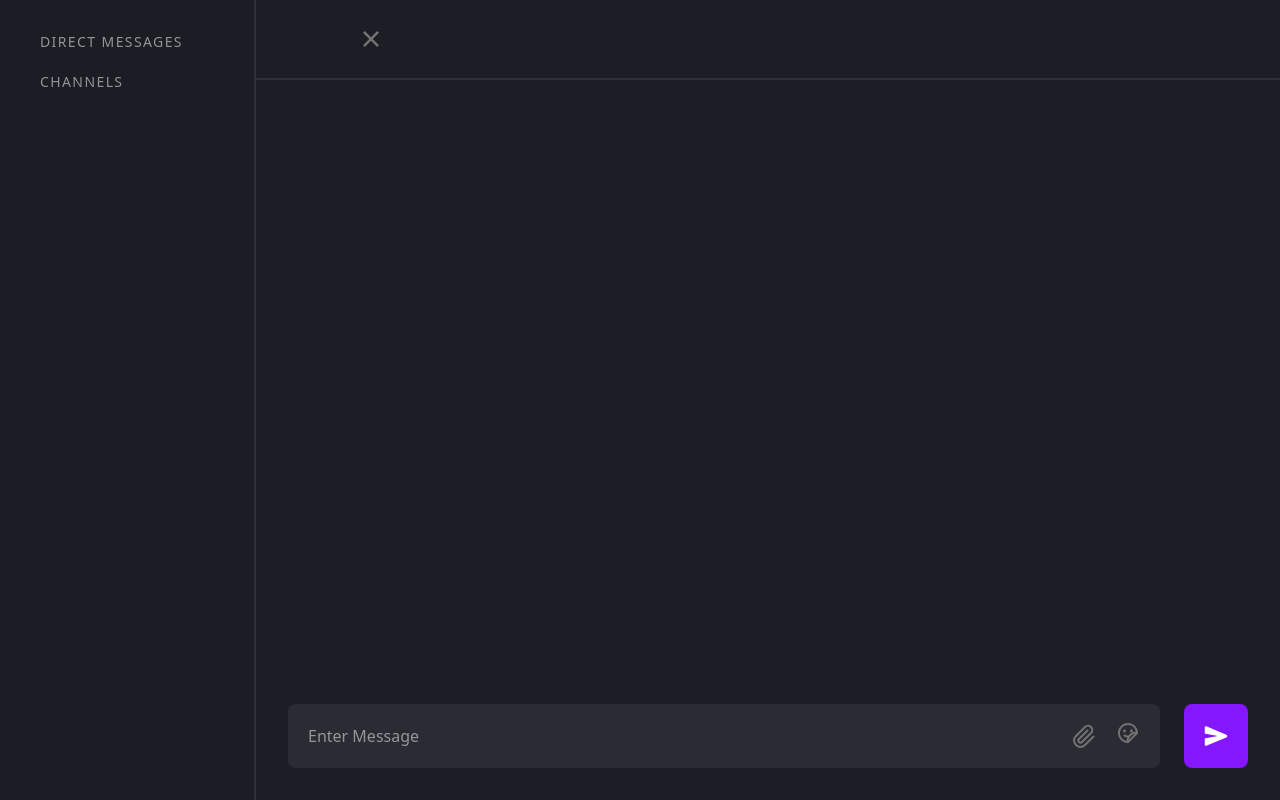
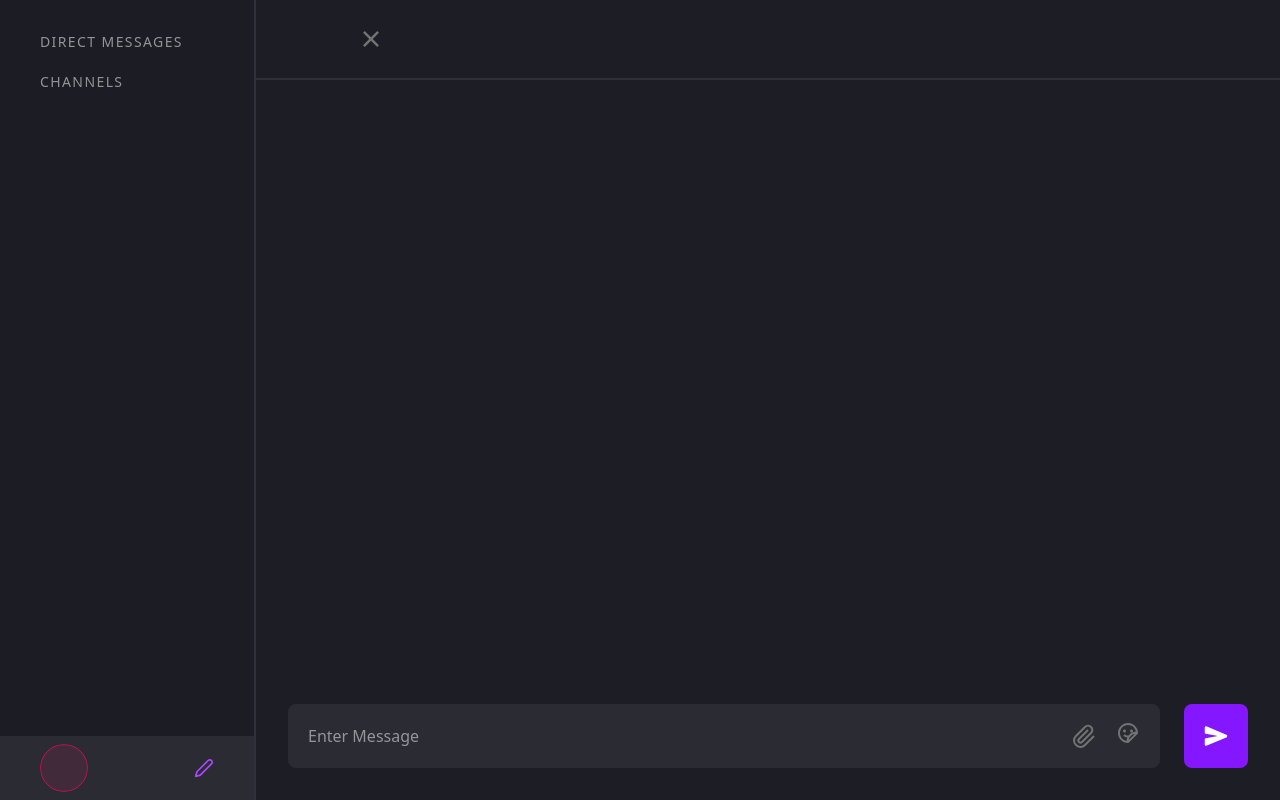
Before and after one commit to Jatin742/Chat-App, a Next.js app in the folder client/: page /chat in a window 1280 px wide. Built offline with nearby package versions, Linux system fonts and the light colour scheme; no server answers.

Commit message:
Added Tooltip and Fixed Bug in Update Profile Function

```diff
--- /dev/null
+++ b/client/app/chat/components/ProfileInfo/ProfileInfo.tsx
@@ -0,0 +1,62 @@
+import { getColor } from "@/app/lib/utils/colors";
+import { HOST } from "@/app/lib/utils/constants";
+import { Avatar, AvatarImage } from "@/components/ui/avatar"
+import { useAppStore } from "@/store";
+import { Tooltip, TooltipContent, TooltipProvider, TooltipTrigger} from "@/components/ui/tooltip"
+import { FiEdit2 } from "react-icons/fi";
+
+const ProfileInfo = () => {
+  const { userInfo } = useAppStore();
+
+  return (
+    <div className="absolute bottom-0 h-16 flex items-center justify-between px-10 w-full bg-[#2a2b33]">
+      <div className="flex gap-3 items-center justify-center">
+        <div className="w-12 h-12 relative overflow-hidden">
+          <Avatar className='h-12 w-12 rounded-full overflow-hidden'>
+            {
+              userInfo?.image ?
+                <AvatarImage
+                  src={`${HOST}/${userInfo.image}`}
+                  alt='profile'
+                  className='object-cover w-full h-full bg-black' />
+                :
+                <div
+                  className={`uppercase h-12 w-12 text-lg border flex items-center justify-center rounded-full ${getColor(userInfo?.color ?? 0)}`}
+                >
+                  {userInfo?.firstName ? userInfo.firstName.split("").shift() :
+                    userInfo?.email.split("").shift()
+                  }
+                </div>
+            }
+          </Avatar>
+        </div>
+        <div>
+          {
+            userInfo?.firstName && userInfo?.lastName ?
+              `${userInfo.firstName} ${userInfo.lastName}`
+              :
+              ""
+          }
+        </div>
+      </div>
+      <div className="flex gap-5">
+        <TooltipProvider>
+        <Tooltip>
+          <TooltipTrigger asChild>
+            <FiEdit2 className="text-purple-500 text-xl font-medium"/>
+           </TooltipTrigger>
+
+          <TooltipContent
+            className="bg-[#1c1b1e] border-none text-white"
+            showArrow={false}
+          >
+            Edit Profile
+          </TooltipContent>
+        </Tooltip>
+        </TooltipProvider>
+      </div>
+    </div>
+  )
+}
+// "uploads/profiles/1770548002198Photo-white-bcg-min.jpg"
+export default ProfileInfo
--- a/client/app/chat/components/contacts-container/ContactsContainer.tsx
+++ b/client/app/chat/components/contacts-container/ContactsContainer.tsx
@@ -1,4 +1,5 @@
 import React from 'react'
+import ProfileInfo from '../ProfileInfo/ProfileInfo';
 
 const ContactsContainer = () => {
   return (
@@ -17,7 +18,7 @@ const ContactsContainer = () => {
           <Title text='Channels'/>
         </div>
       </div>
-
+      <ProfileInfo />
     </div>
   )
 }
--- a/client/app/chat/components/message-bar/MessageBar.tsx
+++ b/client/app/chat/components/message-bar/MessageBar.tsx
@@ -20,10 +20,10 @@ const MessageBar = () => {
       if(emojiRef.current && !emojiRef.current.contains(event.target as Node)){
         setEmojiPickerOpen(false);
       }
-      document.addEventListener('mousedown', handleClickOutside);
-      return ()=>{
-        document.removeEventListener('mousedown', handleClickOutside);
-      }
+    }
+    document.addEventListener('mousedown', handleClickOutside);
+    return ()=>{
+      document.removeEventListener('mousedown', handleClickOutside);
     }
   },[emojiRef]);
   return (
@@ -44,7 +44,7 @@ const MessageBar = () => {
           >
           <RiEmojiStickerLine  className='text-2xl'/>
           </button>
-          <div className="absolute bottom-16 right-0">
+          <div className="absolute bottom-16 right-0" ref={emojiRef}>
             <EmojiPicker
             theme={Theme.DARK}
               open={emojiPickerOpen}
--- a/client/app/profile/page.tsx
+++ b/client/app/profile/page.tsx
@@ -55,7 +55,7 @@ const page = () => {
     const saveChanges = async ()=>{
       if(validateProfile()){
         try {
-          const response = await apiClient.patch(UPDATE_PROFILE_ROUTE, {firstName, lastName, color:selectedColor},
+          const response = await apiClient.post(UPDATE_PROFILE_ROUTE, {firstName, lastName, color:selectedColor},
             {withCredentials:true}
           );
           if(response.status === 200){
--- /dev/null
+++ b/client/components/ui/tooltip.tsx
@@ -0,0 +1,63 @@
+"use client"
+
+import * as React from "react"
+import { Tooltip as TooltipPrimitive } from "radix-ui"
+
+import { cn } from "@/lib/utils"
+
+function TooltipProvider({
+  delayDuration = 0,
+  ...props
+}: React.ComponentProps<typeof TooltipPrimitive.Provider>) {
+  return (
+    <TooltipPrimitive.Provider
+      data-slot="tooltip-provider"
+      delayDuration={delayDuration}
+      {...props}
+    />
+  )
+}
+
+function Tooltip({
+  ...props
+}: React.ComponentProps<typeof TooltipPrimitive.Root>) {
+  return <TooltipPrimitive.Root data-slot="tooltip" {...props} />
+}
+
+function TooltipTrigger({
+  ...props
+}: React.ComponentProps<typeof TooltipPrimitive.Trigger>) {
+  return <TooltipPrimitive.Trigger data-slot="tooltip-trigger" {...props} />
+}
+
+function TooltipContent({
+  className,
+  sideOffset = 0,
+  children,
+  showArrow = false,
+  ...props
+}: React.ComponentProps<typeof TooltipPrimitive.Content> & {
+  showArrow?: boolean
+}) {
+  return (
+    <TooltipPrimitive.Portal>
+      <TooltipPrimitive.Content
+        data-slot="tooltip-content"
+        sideOffset={sideOffset}
+        className={cn(
+          "bg-foreground text-background animate-in fade-in-0 zoom-in-95 data-[state=closed]:animate-out data-[state=closed]:fade-out-0 data-[state=closed]:zoom-out-95 data-[side=bottom]:slide-in-from-top-2 data-[side=left]:slide-in-from-right-2 data-[side=right]:slide-in-from-left-2 data-[side=top]:slide-in-from-bottom-2 z-50 w-fit origin-(--radix-tooltip-content-transform-origin) rounded-md px-3 py-1.5 text-xs text-balance",
+          className
+        )}
+        {...props}
+      >
+        {children}
+
+        {showArrow && (
+          <TooltipPrimitive.Arrow className="bg-foreground fill-foreground z-50 size-2.5 translate-y-[calc(-50%_-_2px)] rotate-45 rounded-[2px]" />
+        )}
+      </TooltipPrimitive.Content>
+    </TooltipPrimitive.Portal>
+  )
+}
+
+export { Tooltip, TooltipTrigger, TooltipContent, TooltipProvider }
--- a/client/package.json
+++ b/client/package.json
@@ -20,6 +20,7 @@
     "lucide-react": "^0.563.0",
     "next": "16.1.4",
     "next-themes": "^0.4.6",
+    "radix-ui": "^1.4.3",
     "react": "19.2.3",
     "react-dom": "19.2.3",
     "react-icons": "^5.5.0",
```
Also changed, not shown: client/app/profile-info/page.tsx (added), 2 other files (tests, documents, lock files or other folders).
